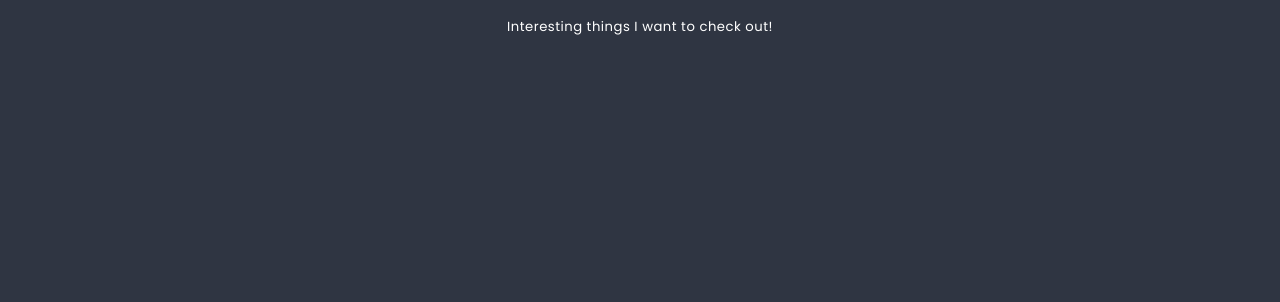
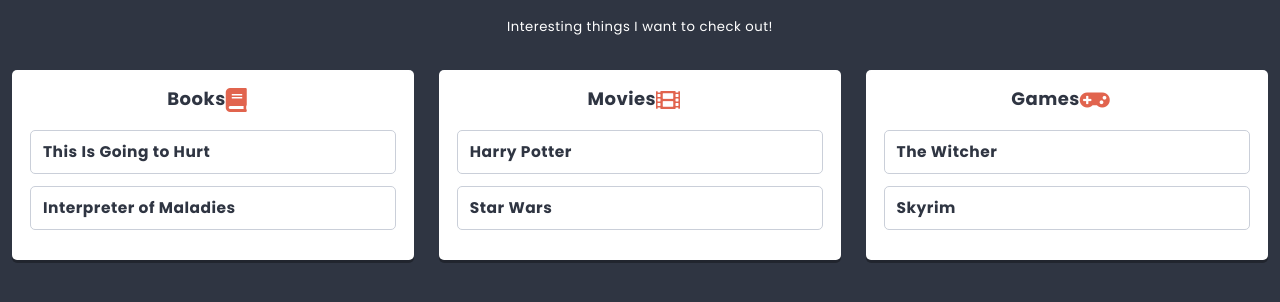
Before and after one commit to DagmaraGryka/My-first-React-app, a React app: page / in a window 1280 px wide. Shown: the part 362-664 px from the top of the page. Built offline with nearby package versions, Linux system fonts and the light colour scheme.

Commit message:
finish card and column

```diff
--- a/src/components/App/App.js
+++ b/src/components/App/App.js
@@ -1,6 +1,6 @@
 import React from 'react';
 import styles from './App.scss';
-import List from '../List/List.js';
+import List from '../List/ListContainer.js';
 import PropTypes from 'prop-types';
 
 class App extends React.Component {
--- a/src/components/App/AppContainer.js
+++ b/src/components/App/AppContainer.js
@@ -5,6 +5,7 @@
   title: state.app.title,
   subtitle: state.app.subtitle,
   lists: state.lists,
+
 });
 
 export default connect(mapStateToProps)(App);
--- a/src/components/Card/Card.js
+++ b/src/components/Card/Card.js
@@ -7,10 +7,11 @@
       title: PropTypes.string,
     }
     render() {
+      const {title} = this.props;
 
       return (
         <section className={styles.component}>
-          <h3>{this.props.title}</h3>
+          <h3>{title}</h3>
         </section>
       );
     }
--- a/src/components/Column/Column.js
+++ b/src/components/Column/Column.js
@@ -1,7 +1,7 @@
 import React from 'react';
 import styles from './Column.scss';
 import PropTypes from 'prop-types';
-import Creator from '../Creator/Creator.js';
+//import Creator from '../Creator/Creator.js';
 import {settings} from '../../data/dataStore';
 import Card from '../Card/Card.js';
 import Icon from '../Icon/Icon.js';
@@ -20,43 +20,27 @@
     icon: settings.defaultColumnIcon,
   }
 
-  state = {
-    cards: this.props.cards || [],
-  }
-
-  addCard(name){
-    this.setState(state => (
-      {
-        cards: [
-          ...state.cards,
-          {
-            key: state.cards.length + 1,
-            title: name,
-          },
-        ],
-      }
-    ));
-  }
-
-
   render() {
+    const  {title, icon, cards} = this.props;
     return (
       <section className={styles.component}>
-        <h3 className={styles.title}>{this.props.title}
+        <h3 className={styles.title}>{title}
           <span className={styles.icon}>
-            <Icon name={this.props.icon}/>
+            <Icon name={icon}/>
           </span>
         </h3>
 
         <div className={styles.cards}>
-          {this.state.cards.map(({key, ...cardProps}) => (
-            <Card key={key} {...cardProps} />
+          {cards.map(cardData => (
+            <Card key={cardData.id} {...cardData} />
           ))}
         </div>
 
+        {/*
         <div className={styles.creator}>
           <Creator text={settings.cardCreatorText} action={title => this.addCard(title)}/>
         </div>
+        */}
       </section>
     );
   }
--- /dev/null
+++ b/src/components/Column/ColumnContainer.js
@@ -0,0 +1,10 @@
+import {connect} from 'react-redux';
+import Column from './Column';
+
+export const getCardsForColumn = ({cards}, columnId) => cards.filter(card => card.columnId == columnId);
+
+const mapStateToProps = (state, props) => ({
+  cards: getCardsForColumn(state, props.id),
+});
+
+export default connect(mapStateToProps)(Column);
--- a/src/components/List/List.js
+++ b/src/components/List/List.js
@@ -1,7 +1,7 @@
 import React from 'react';
 import styles from './List.scss';
 import Hero from '../Hero/Hero.js';
-//import Column from '../Column/Column.js';
+import Column from '../Column/ColumnContainer.js';
 import PropTypes from 'prop-types';
 import {settings} from '../../data/dataStore';
 import ReactHtmlParser from 'react-html-parser';
@@ -20,7 +20,7 @@
   }
 
   render() {
-    const {title, image, description} = this.props;
+    const {title, image, description, columns} = this.props;
 
     return (
       <section className={styles.component}>
@@ -29,13 +29,13 @@
           {ReactHtmlParser(description)}
         </div>
 
-        {/*
         <div className={styles.columns}>
-          {this.state.columns.map(({key, ...columnProps}) => (
-            <Column key={key} {...columnProps} />
+          {columns.map(columnData => (
+            <Column key={columnData.id} {...columnData} />
           ))}
         </div>
 
+        {/*
         <div className={styles.creator}>
           <Creator text={settings.columnCreatorText} action={title => this.addColumn(title)}/>
         </div>
--- /dev/null
+++ b/src/components/List/ListContainer.js
@@ -0,0 +1,10 @@
+import {connect} from 'react-redux';
+import List from './List';
+
+export const getColumnsForList = ({columns}, listId) => columns.filter(column => column.listId == listId);
+
+const mapStateToProps = (state, props) => ({
+  columns: getColumnsForList(state, props.id),
+});
+
+export default connect(mapStateToProps)(List);
```
